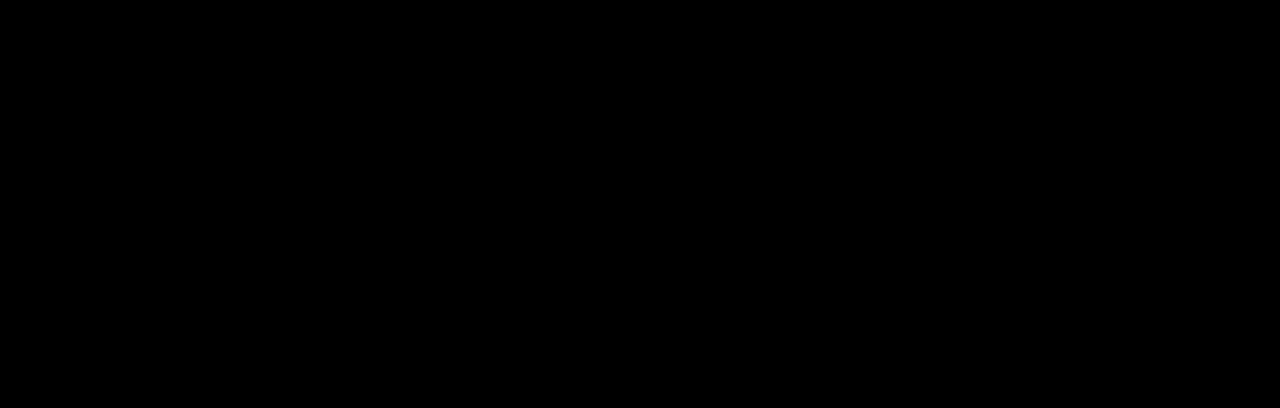
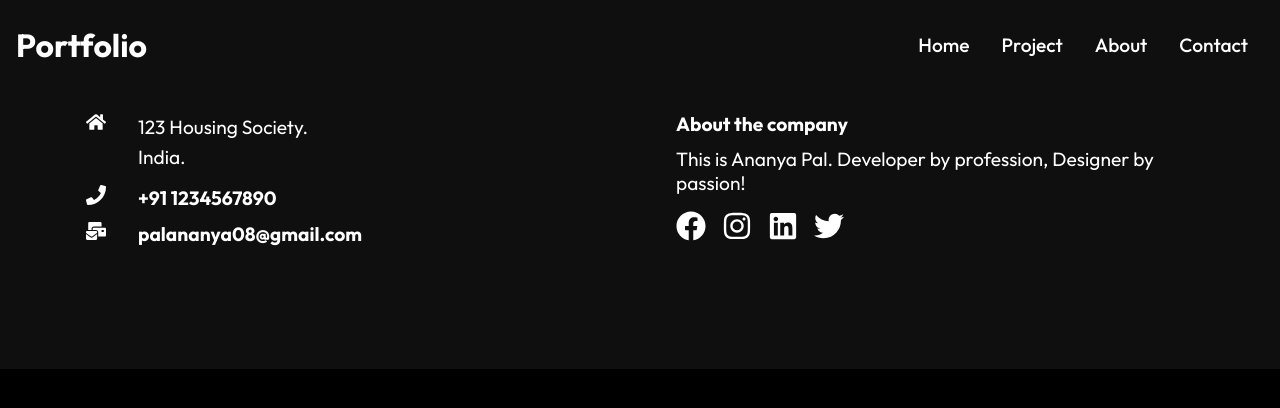
Before and after one commit to anxnyaaa/portfolio, a React (Create React App) app: page /about in a window 1280 px wide. Shown: the top 408 px of the page. Built offline with nearby package versions, Linux system fonts and the light colour scheme.

Commit message:
header and footer added to all pages, Hero section defined

```diff
--- a/src/components/HeroImg.js
+++ b/src/components/HeroHome.js
@@ -1,6 +1,6 @@
 import React from 'react'
 
-import './HeroImgStyles.css'
+import './HeroHomeStyles.css'
 
 import IntroImg from '../assets/intro-bg.jpg'
 import { Link } from 'react-router-dom'
--- a/src/routes/About.js
+++ b/src/routes/About.js
@@ -1,9 +1,12 @@
 import React from 'react'
+import Navbar from '../components/Navbar'
+import Footer from '../components/Footer'
 
 const About = () => {
   return (
     <div>
-      About
+      <Navbar/>
+      <Footer/>
     </div>
   )
 }
--- a/src/routes/Contact.js
+++ b/src/routes/Contact.js
@@ -1,9 +1,12 @@
 import React from 'react'
+import Navbar from '../components/Navbar'
+import Footer from '../components/Footer'
 
 const Contact = () => {
   return (
     <div>
-      Contact
+      <Navbar/>
+      <Footer/>
     </div>
   )
 }
--- a/src/routes/Home.js
+++ b/src/routes/Home.js
@@ -1,6 +1,6 @@
 import React from 'react'
 import Navbar from '../components/Navbar'
-import HeroImg from '../components/HeroImg'
+import HeroImg from '../components/HeroHome'
 import Footer from '../components/Footer'
 
 const Home = () => {
--- a/src/routes/Project.js
+++ b/src/routes/Project.js
@@ -1,9 +1,12 @@
 import React from 'react'
+import Navbar from '../components/Navbar'
+import Footer from '../components/Footer'
 
 const Project = () => {
   return (
     <div>
-      Project
+      <Navbar/>
+      <Footer/>
     </div>
   )
 }
```
Also changed, not shown: src/components/HeroHomeStyles.css (renamed from src/components/HeroImgStyles.css).
